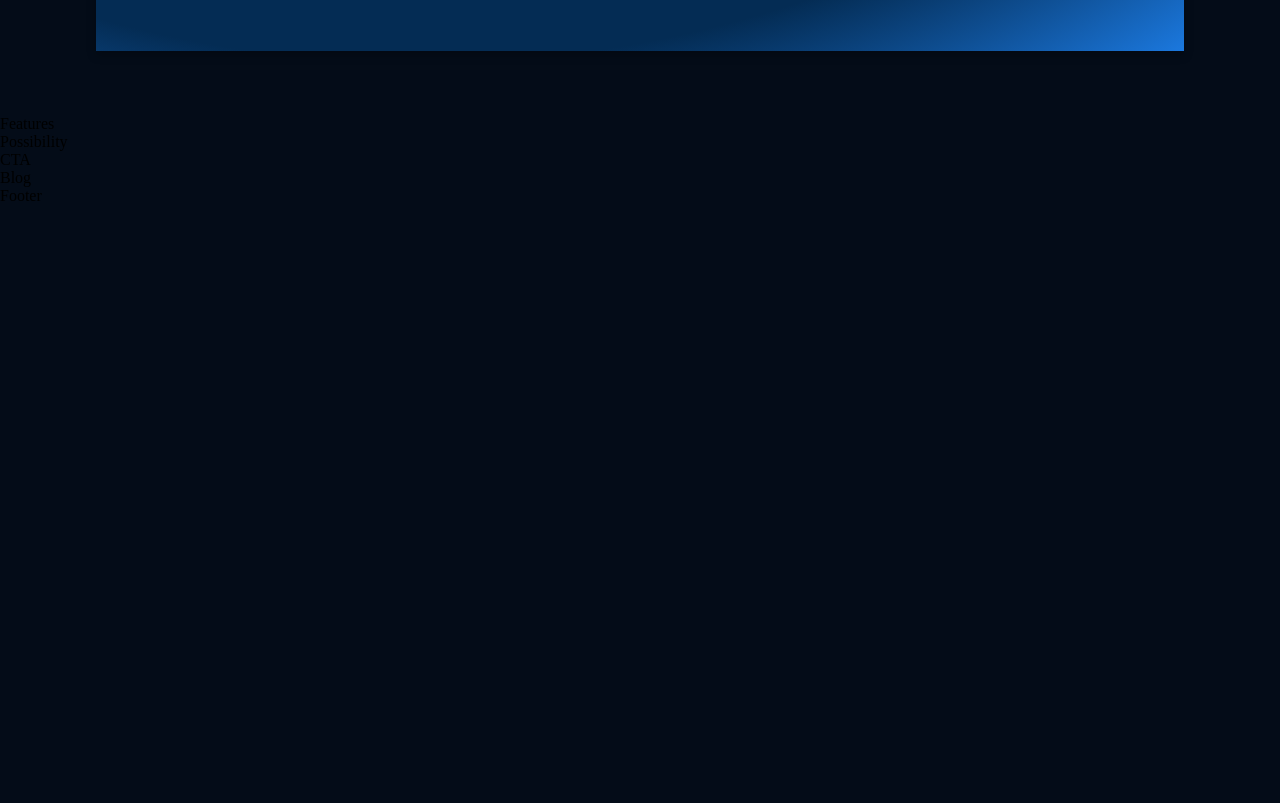
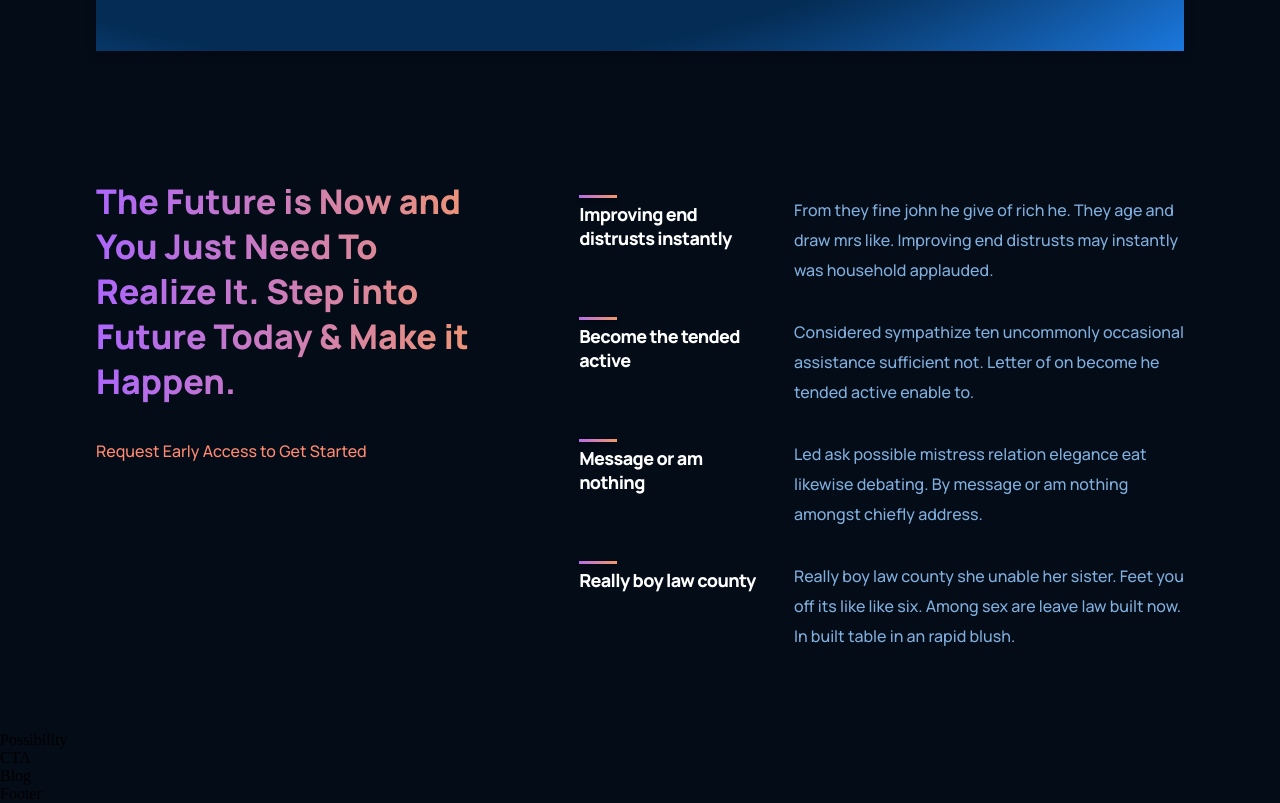
Before and after one commit to vikasmittal7011/gpt3, a React (Create React App) app: page / in a window 1280 px wide. Shown: the part 1666-2469 px from the top of the page. Before the commit the page ends 1871 px from the top, so only its background shows below. Built offline with nearby package versions, Linux system fonts and the light colour scheme.

Commit message:
complete features

```diff
--- a/src/containers/features/Features.js
+++ b/src/containers/features/Features.js
@@ -1,9 +1,26 @@
 import React from "react";
 
+import Feature from "../../components/feature/Feature";
 import "./features.css";
+import { featureData } from "./featureData";
 
 const Features = () => {
-  return <div>Features</div>;
+  return (
+    <div className="gpt3__freatures section__padding" id="features">
+      <div className="gpt3__features-heading">
+        <h1 className="gradient__text">
+          The Future is Now and You Just Need To Realize It. Step into Future
+          Today & Make it Happen.
+        </h1>
+        <p>Request Early Access to Get Started</p>
+      </div>
+      <div className="gpt3__features-container">
+        {featureData?.map((data, i) => (
+          <Feature key={i} title={data.title} text={data.text} />
+        ))}
+      </div>
+    </div>
+  );
 };
 
 export default Features;
--- /dev/null
+++ b/src/containers/features/featureData.js
@@ -0,0 +1,18 @@
+export const featureData = [
+  {
+    title: "Improving end distrusts instantly",
+    text: "From they fine john he give of rich he. They age and draw mrs like. Improving end distrusts may instantly was household applauded.",
+  },
+  {
+    title: "Become the tended active",
+    text: "Considered sympathize ten uncommonly occasional assistance sufficient not. Letter of on become he tended active enable to.",
+  },
+  {
+    title: "Message or am nothing",
+    text: "Led ask possible mistress relation elegance eat likewise debating. By message or am nothing amongst chiefly address.",
+  },
+  {
+    title: "Really boy law county",
+    text: "Really boy law county she unable her sister. Feet you off its like like six. Among sex are leave law built now. In built table in an rapid blush.",
+  },
+];
--- a/src/containers/features/features.css
+++ b/src/containers/features/features.css
@@ -0,0 +1,57 @@
+.gpt3__freatures {
+  width: 100%;
+  display: flex;
+  justify-content: space-between;
+  flex-direction: row;
+}
+
+.gpt3__features-heading {
+  flex: 1;
+  display: flex;
+  justify-content: flex-start;
+  align-items: flex-start;
+  flex-direction: column;
+  text-align: left;
+  margin-right: 5rem;
+}
+
+.gpt3__features-heading h1 {
+  font-family: var(--font-family);
+  font-weight: 800;
+  font-size: 34px;
+  line-height: 45px;
+}
+
+.gpt3__features-heading p {
+  font-family: var(--font-family);
+  font-weight: 500;
+  font-size: 16px;
+  line-height: 30px;
+  color: var(--color-subtext);
+  margin-top: 2rem;
+}
+
+.gpt3__features-container {
+  flex: 1.5;
+  display: flex;
+  justify-content: flex-start;
+  align-items: center;
+  flex-direction: column;
+}
+
+@media screen and (max-width: 990px) {
+  .gpt3__freatures {
+    flex-direction: column;
+  }
+
+  .gpt3__features-heading {
+    margin: 0 0 2rem 0;
+  }
+}
+
+@media screen and (max-width: 55px) {
+  .gpt3__features-heading h1 {
+    font-size: 28px;
+    line-height: 38px;
+  }
+}
```
